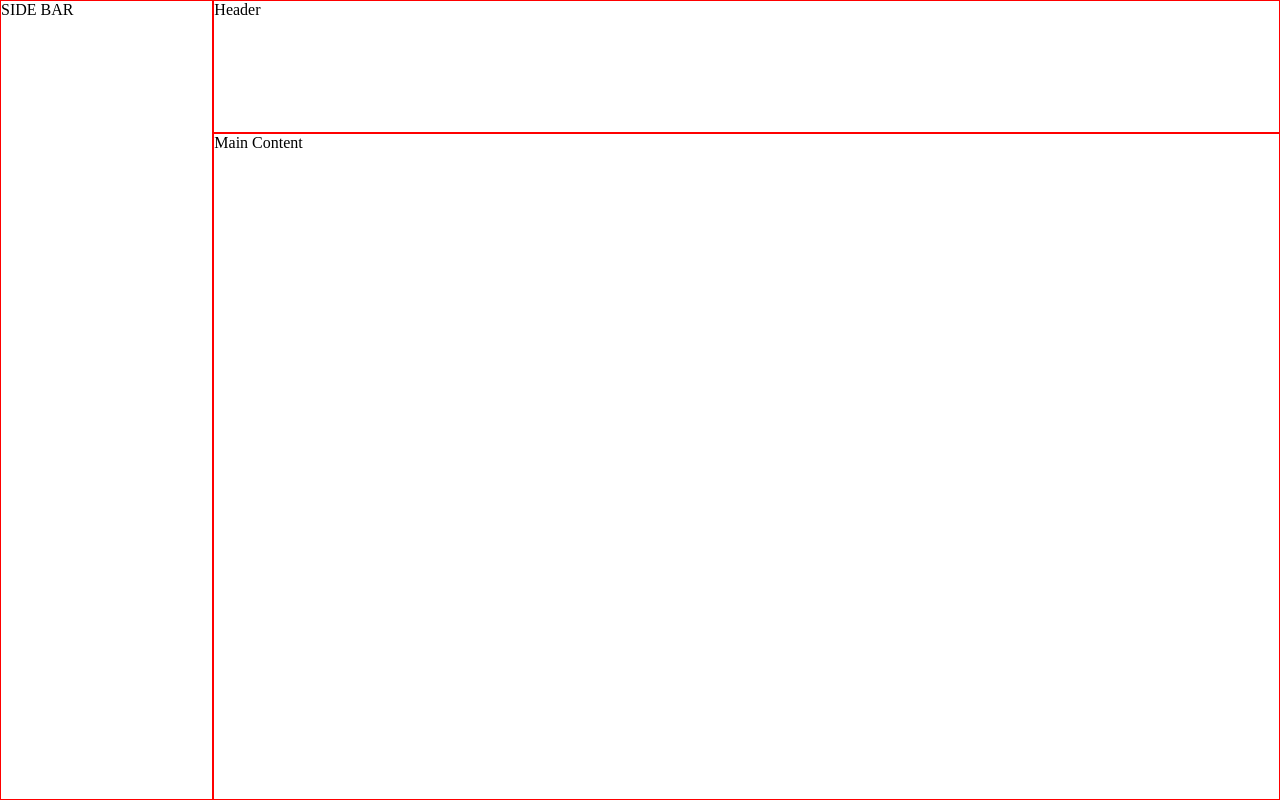
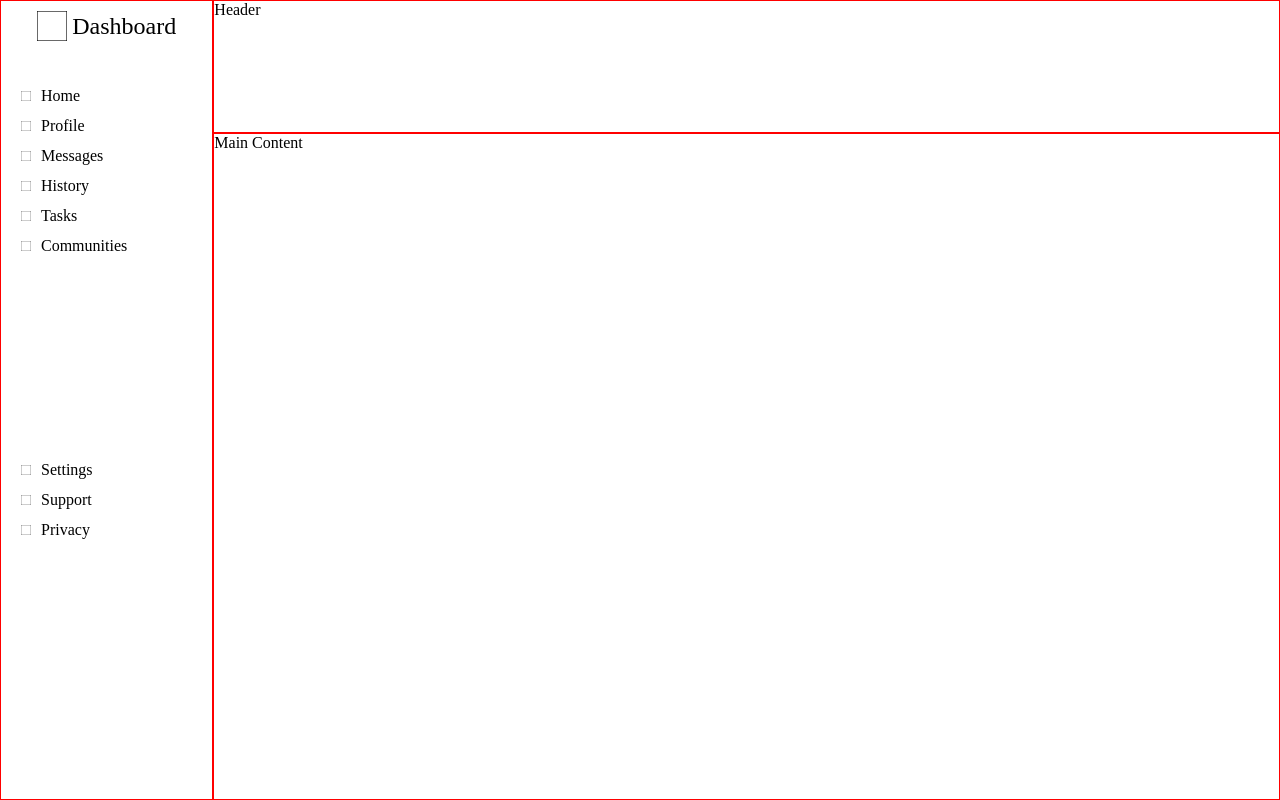
Before and after one commit to SaToGo1/Admin-Dashboard, a plain HTML site: page index.html in a window 1280 px wide. Drawn offline with Linux system fonts and the light colour scheme.

Commit message:
Sidebar layout made a layout with grid for sidebar, sidebar is separated into 3 grid menus: - Title - Menu - Configuration
Added it's items to menu and configuration placed with grid auto row.
Every item consists of an image and a name displayed side by side with
flexbox.

Title is 1 item with image and name and centered with flexbox.

```diff
--- a/index.html
+++ b/index.html
@@ -11,7 +11,53 @@
     <div class="content">
         <div class="header">Header</div>
         <div class="main-content">Main Content</div>
-        <div class="sidebar"> SIDE BAR</div>
+        <div class="sidebar">
+            <div class="sidebar__title">
+                <img src="img/Square_1.svg" alt="icon" class="sidebar-title__icon">
+                <p>Dashboard</p>
+            </div>
+            <div class="sidebar__menu">
+                <div class="sidebar-menu__item">
+                    <img src="img/Square_1.svg" alt="icon" class="sidebar__icon">
+                    <p>Home</p>
+                </div>
+                <div class="sidebar-menu__item">
+                    <img src="img/Square_1.svg" alt="icon" class="sidebar__icon">
+                    <p>Profile</p>
+                </div>
+                <div class="sidebar-menu__item">
+                    <img src="img/Square_1.svg" alt="icon" class="sidebar__icon">
+                    <p>Messages</p>
+                </div>
+                <div class="sidebar-menu__item">
+                    <img src="img/Square_1.svg" alt="icon" class="sidebar__icon">
+                    <p>History</p>
+                </div>
+                <div class="sidebar-menu__item">
+                    <img src="img/Square_1.svg" alt="icon" class="sidebar__icon">
+                    <p>Tasks</p>
+                </div>
+                <div class="sidebar-menu__item">
+                    <img src="img/Square_1.svg" alt="icon" class="sidebar__icon">
+                    <p>Communities</p>
+                </div>
+            </div>
+            <div class="sidebar__configuration">
+                <div class="sidebar-configuration__item">
+                    <img src="img/Square_1.svg" alt="icon" class="sidebar__icon">
+                    <p>Settings</p>
+                </div>
+                <div class="sidebar-configuration__item">
+                    <img src="img/Square_1.svg" alt="icon" class="sidebar__icon">
+                    <p>Support</p>
+                </div>
+                <div class="sidebar-configuration__item">
+                    <img src="img/Square_1.svg" alt="icon" class="sidebar__icon">
+                    <p>Privacy</p>
+                </div>
+            </div>
+        </div>
+
     </div>
 </body>
 </html>
--- a/style.css
+++ b/style.css
@@ -26,14 +26,83 @@ body {
     "sidebar main-content";
 }
 
+
+/* #######################
+        Sidebar
+   ####################### */
 .sidebar{
     grid-area: sidebar;
+
+    /*I would rather do this with Flexbox because the content of the
+    index menu can determine the size easily, and would be more easy
+    to update, but for practice reasons i will use grid.*/
+    display: grid;
+    grid-template-rows: 50px 1fr 1fr;
+    gap: 10px;
 }
 
+.sidebar__title {
+    /* border: 1px solid blue; */
+    padding: 10px;
+    font-size: 1.5em;
+
+    display: flex;
+    flex-direction: row;
+    gap: 5px;
+    align-items: center;
+    justify-content: center;
+}
+
+.sidebar__menu{
+    /* border: 1px solid blue; */
+    padding: 20px;
+
+    display: grid;
+    grid-auto-rows: 30px;
+}
+
+.sidebar-menu__item{
+    display: flex;
+    flex-direction: row;
+    gap: 10px;
+    align-items: center;
+}
+
+
+.sidebar__configuration{
+    /* border: 1px solid blue; */
+    padding: 20px;
+
+    display: grid;
+    grid-auto-rows: 30px;
+}
+
+.sidebar-configuration__item{
+    display: flex;
+    flex-direction: row;
+    gap: 10px;
+    align-items: center;
+}
+
+.sidebar__icon{
+    width: 10px;
+}
+
+.sidebar-title__icon {
+    width: 30px;
+}
+
+/* #######################
+        Header
+   ####################### */
 .header{
     grid-area: header;
 }
 
+
+/* #######################
+        Main Content
+   ####################### */
 .main-content {
     grid-area: main-content;
 }
```
Also changed, not shown: img/Square_1.svg (added).
